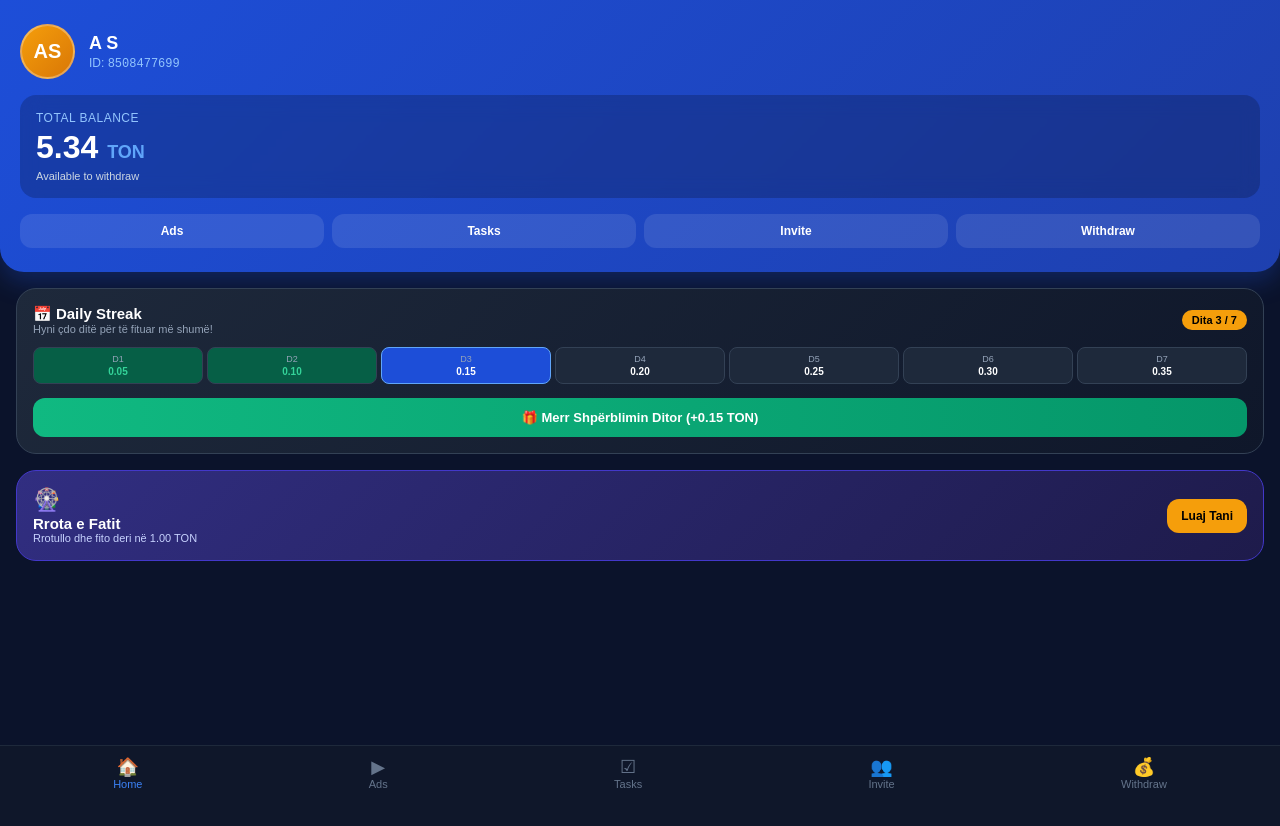
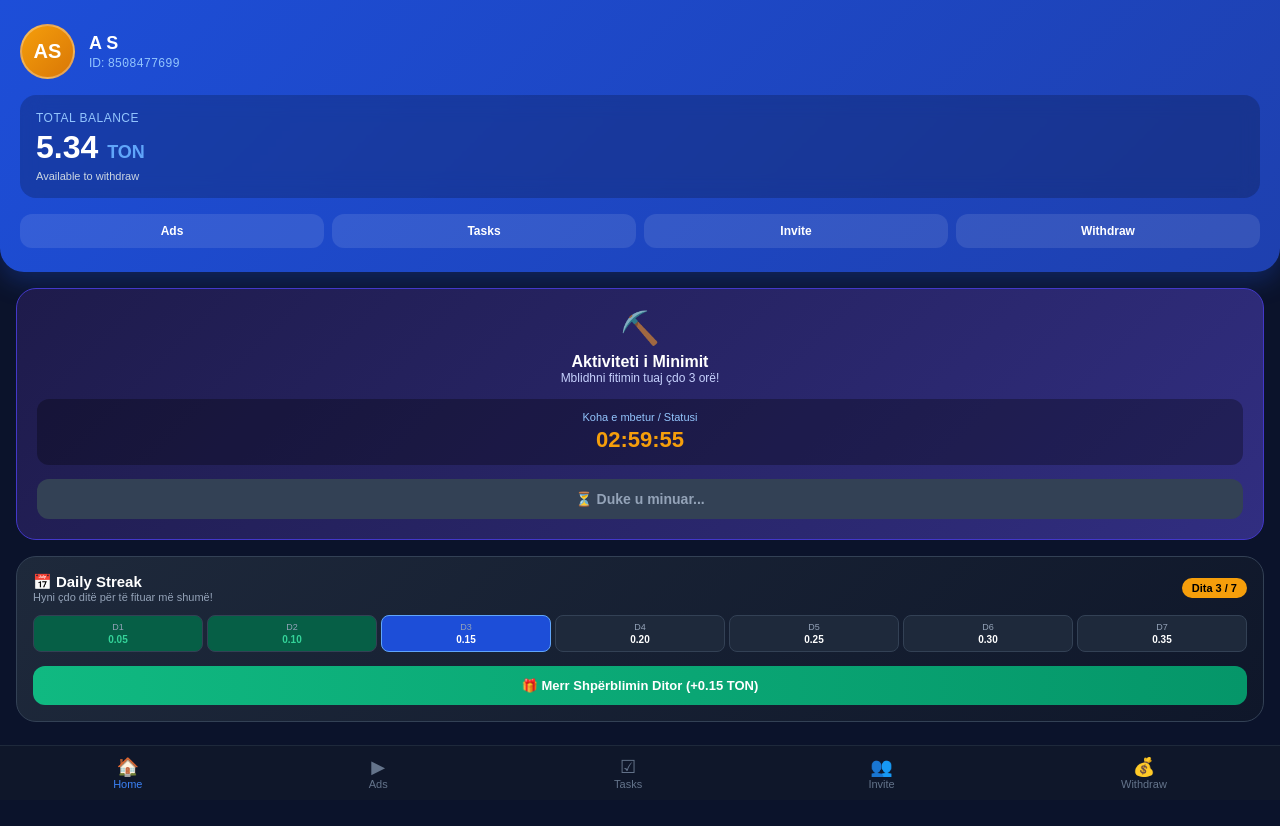
Before and after one commit to Fidaniii812/addev-miniapp, a React (Vite) app: page / in a window 1280 px wide. Shown: the top 826 px of the page. Before the commit the page ends 800 px from the top, so only its background shows below. Built offline with nearby package versions, Linux system fonts and the light colour scheme.

Commit message:
Implement countdown timer and update balance logic
Added a countdown timer for mining claims and updated balance display.

```diff
--- a/src/App.tsx
+++ b/src/App.tsx
@@ -1,14 +1,48 @@
-import { useState } from "react";
+import { useState, useEffect } from "react";
 
 export default function App() {
   const [activeTab, setActiveTab] = useState("home");
+  const [balance, setBalance] = useState(5.34);
   const [claimedDaily, setClaimedDaily] = useState(false);
   const streakDays = 3;
+
+  // Shtesë për dinamikë: Sistemi i Minimit me Kohëmatës (Countdown)
+  const [timeLeft, setTimeLeft] = useState(10800); // 3 orë në sekonda
+  const [isReadyToClaim, setIsReadyToClaim] = useState(false);
+
+  // Llogaritësi i kohëmatësit
+  useEffect(() => {
+    const timer = setInterval(() => {
+      setTimeLeft((prev) => {
+        if (prev <= 1) {
+          setIsReadyToClaim(true);
+          return 0;
+        }
+        return prev - 1;
+      });
+    }, 1000);
+    return () => clearInterval(timer);
+  }, []);
+
+  // Formatimi i kohës (HH:MM:SS)
+  const formatTime = (seconds) => {
+    const h = Math.floor(seconds / 3600);
+    const m = Math.floor((seconds % 3600) / 60);
+    const s = seconds % 60;
+    return `${h.toString().padStart(2, '0')}:${m.toString().padStart(2, '0')}:${s.toString().padStart(2, '0')}`;
+  };
+
+  const handleClaimMining = () => {
+    if (isReadyToClaim) {
+      setBalance((prev) => +(prev + 0.25).toFixed(2));
+      setIsReadyToClaim(false);
+      setTimeLeft(10800); // Rinis kohëmatësin për 3 orë
+    }
+  };
 
   const user = {
     first_name: "A S",
     id: "8508477699",
-    balance: "5.34",
     currency: "TON"
   };
 
@@ -44,7 +78,7 @@
         <div style={{ background: "rgba(0, 0, 0, 0.2)", padding: "16px", borderRadius: "16px", backdropFilter: "blur(10px)" }}>
           <div style={{ fontSize: "12px", color: "#93c5fd", textTransform: "uppercase", letterSpacing: "0.5px" }}>Total Balance</div>
           <div style={{ fontSize: "32px", fontWeight: "bold", margin: "4px 0", color: "#fff" }}>
-            {user.balance} <span style={{ fontSize: "18px", color: "#60a5fa" }}>{user.currency}</span>
+            {balance} <span style={{ fontSize: "18px", color: "#60a5fa" }}>{user.currency}</span>
           </div>
           <div style={{ fontSize: "11px", color: "#cbd5e1" }}>Available to withdraw</div>
         </div>
@@ -61,11 +95,39 @@
       {/* 📄 CONTENT AREA */}
       <div style={{ padding: "16px", maxWidth: "100%", overflowX: "hidden" }}>
 
-        {/* HOME TAB */}
+        {/* HOME TAB (Dinamike & Interaktive) */}
         {activeTab === "home" && (
           <div>
+            {/* ⚡ ACTIVE MINING / FARMING BOX (E mban përdoruesin të kthehet çdo pak orë) */}
+            <div style={{ background: "linear-gradient(135deg, #1e1b4b, #312e81)", padding: "20px", borderRadius: "20px", border: "1px solid #4338ca", marginBottom: "16px", textAlign: "center" }}>
+              <div style={{ fontSize: "32px", marginBottom: "6px" }}>⛏️</div>
+              <div style={{ fontWeight: "bold", fontSize: "16px" }}>Aktiviteti i Minimit</div>
+              <div style={{ fontSize: "12px", color: "#c7d2fe", marginBottom: "14px" }}>Mblidhni fitimin tuaj çdo 3 orë!</div>
+
+              <div style={{ background: "rgba(0,0,0,0.3)", padding: "12px", borderRadius: "12px", marginBottom: "14px" }}>
+                <div style={{ fontSize: "11px", color: "#93c5fd" }}>Koha e mbetur / Statusi</div>
+                <div style={{ fontSize: "22px", fontWeight: "bold", color: isReadyToClaim ? "#34d399" : "#f59e0b", marginTop: "4px" }}>
+                  {isReadyToClaim ? "Gati për tu marrë!" : formatTime(timeLeft)}
+                </div>
+              </div>
+
+              <button
+                onClick={handleClaimMining}
+                disabled={!isReadyToClaim}
+                style={{
+                  width: "100%",
+                  background: isReadyToClaim ? "linear-gradient(90deg, #10b981, #059669)" : "#334155",
+                  color: isReadyToClaim ? "#fff" : "#94a3b8",
+                  border: "none", padding: "12px", borderRadius: "12px",
+                  fontWeight: "bold", fontSize: "14px", cursor: isReadyToClaim ? "pointer" : "default"
+                }}
+              >
+                {isReadyToClaim ? "🎁 Mblidh +0.25 TON" : "⏳ Duke u minuar..."}
+              </button>
+            </div>
+
             {/* 🎁 DAILY CHECK-IN BOX */}
-            <div style={{ background: "linear-gradient(135deg, #1e293b, #0f172a)", padding: "16px", borderRadius: "20px", border: "1px solid #334155", marginBottom: "16px", boxSizing: "border-box" }}>
+            <div style={{ background: "linear-gradient(135deg, #1e293b, #0f172a)", padding: "16px", borderRadius: "20px", border: "1px solid #334155", marginBottom: "16px" }}>
               <div style={{ display: "flex", justifyContent: "space-between", alignItems: "center", marginBottom: "12px" }}>
                 <div>
                   <div style={{ fontWeight: "bold", fontSize: "15px" }}>📅 Daily Streak</div>
@@ -76,16 +138,10 @@
                 </div>
               </div>
 
-              {/* Kutizat e 7 ditëve - Rregulluar grid-i që të përshtatet perfekt */}
               <div style={{ display: "grid", gridTemplateColumns: "repeat(7, 1fr)", gap: "4px", marginBottom: "14px" }}>
                 {[
-                  { day: 1, val: "0.05" },
-                  { day: 2, val: "0.10" },
-                  { day: 3, val: "0.15" },
-                  { day: 4, val: "0.20" },
-                  { day: 5, val: "0.25" },
-                  { day: 6, val: "0.30" },
-                  { day: 7, val: "0.35" },
+                  { day: 1, val: "0.05" }, { day: 2, val: "0.10" }, { day: 3, val: "0.15" },
+                  { day: 4, val: "0.20" }, { day: 5, val: "0.25" }, { day: 6, val: "0.30" }, { day: 7, val: "0.35" }
                 ].map((item) => {
                   const isPast = item.day < streakDays;
                   const isCurrent = item.day === streakDays;
@@ -93,8 +149,7 @@
                     <div key={item.day} style={{
                       background: isPast ? "#065f46" : isCurrent ? "#1d4ed8" : "#1e293b",
                       border: `1px solid ${isCurrent ? "#60a5fa" : "#334155"}`,
-                      borderRadius: "8px", padding: "6px 2px", textAlign: "center", fontSize: "10px",
-                      overflow: "hidden"
+                      borderRadius: "8px", padding: "6px 2px", textAlign: "center", fontSize: "10px", overflow: "hidden"
                     }}>
                       <div style={{ color: "#94a3b8", fontSize: "9px" }}>D{item.day}</div>
                       <div style={{ fontWeight: "bold", color: isPast ? "#34d399" : "#fff", marginTop: "2px", fontSize: "10px" }}>
@@ -114,19 +169,7 @@
                   borderRadius: "12px", fontWeight: "bold", fontSize: "13px", cursor: claimedDaily ? "default" : "pointer"
                 }}
               >
-                {claimedDaily ? "✓ Shpërblimi u mor sot"  : "🎁 Merr Shpërblimin Ditor (+0.15 TON)"}
-              </button>
-            </div>
-
-            {/* 🎡 LUCKY WHEEL PROMPT */}
-            <div style={{ background: "linear-gradient(135deg, #312e81, #1e1b4b)", padding: "16px", borderRadius: "20px", border: "1px solid #4338ca", display: "flex", alignItems: "center", justifyContent: "space-between" }}>
-              <div>
-                <div style={{ fontSize: "22px", marginBottom: "2px" }}>🎡</div>
-                <div style={{ fontWeight: "bold", fontSize: "15px" }}>Rrota e Fatit</div>
-                <div style={{ fontSize: "11px", color: "#c7d2fe" }}>Rrotullo dhe fito deri në 1.00 TON</div>
-              </div>
-              <button style={{ background: "#f59e0b", color: "#000", border: "none", padding: "10px 14px", borderRadius: "12px", fontWeight: "bold", fontSize: "12px", cursor: "pointer", whiteSpace: "nowrap" }}>
-                Luaj Tani
+                {claimedDaily ? "✓ Shpërblimi u mor sot" : "🎁 Merr Shpërblimin Ditor (+0.15 TON)"}
               </button>
             </div>
           </div>
```
